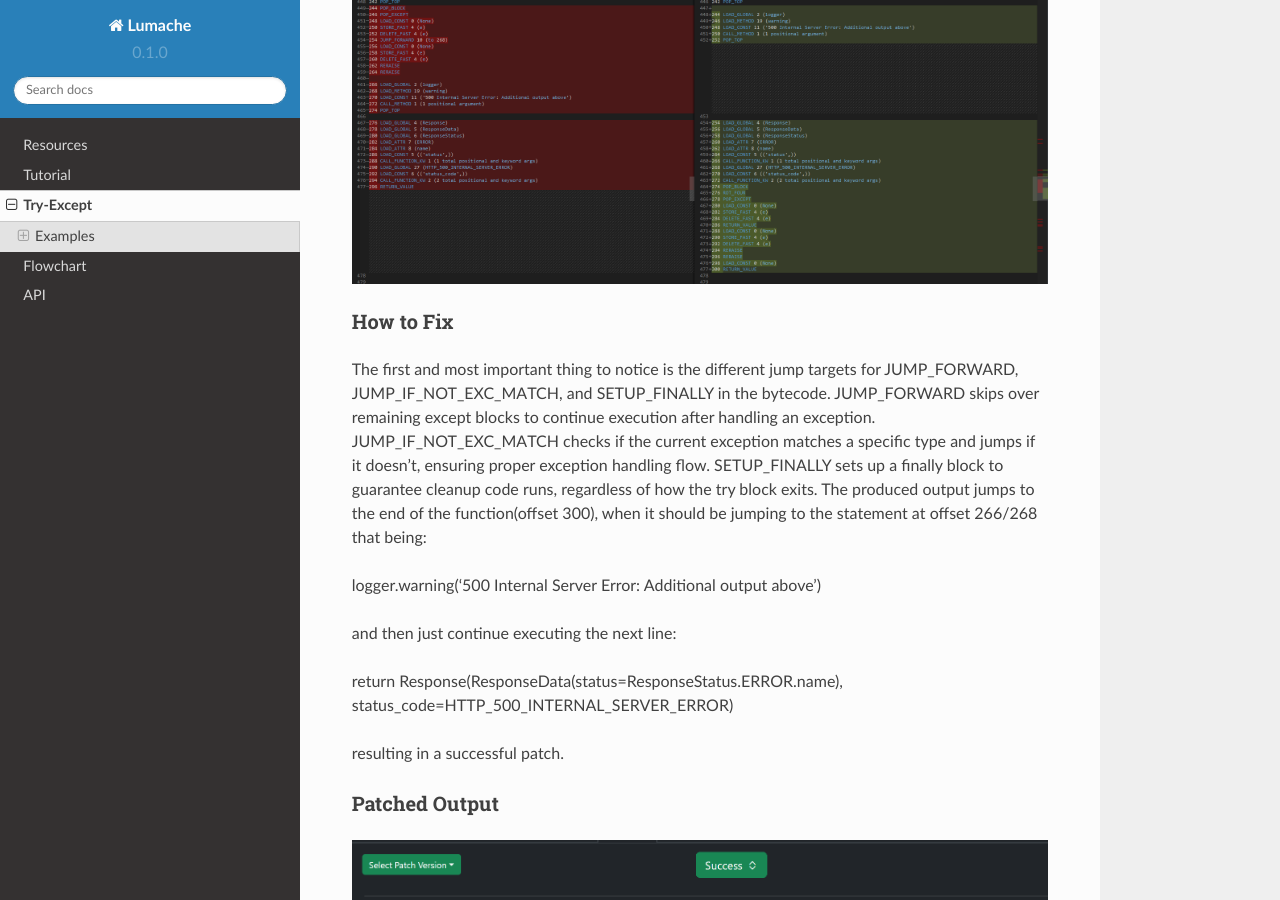
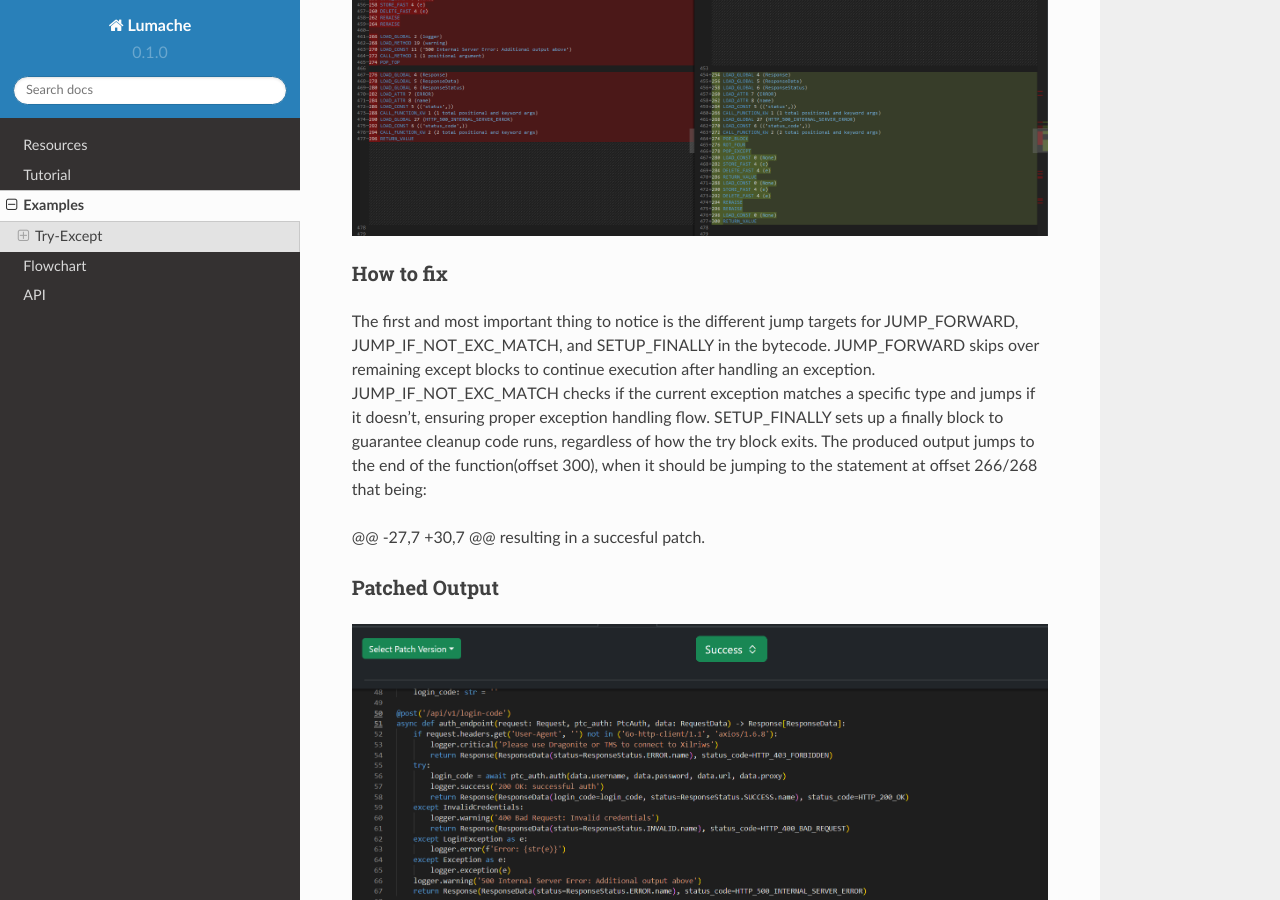
Before and after one commit to nachiketpandit101/pylingual-documentation, a Sphinx documentation site: the page built from docs/source/examples.rst, in a window 1280 px wide and 900 px high, scrolled down 1092 px. Built offline with Sphinx 7.4.7 and the Read the Docs theme 2.0.0, drawn with Linux system fonts in a browser that asks for light colours; pages that are not in the unit, such as notebooks, are missing from menus; some of the changed text lies outside the part shown.

Commit message:
Update examples.rst

```diff
--- a/docs/source/examples.rst
+++ b/docs/source/examples.rst
@@ -18,18 +15,13 @@ Relevant Bytecode Difference
 .. image:: bytecodep1.png
 .. image:: bytecodep2.png
 
-How to Fix
-+++++++++++
+How to fix
+++++++++++
 
 The first and most important thing to notice is the different jump targets for JUMP_FORWARD, JUMP_IF_NOT_EXC_MATCH, and SETUP_FINALLY in the bytecode. JUMP_FORWARD skips over remaining except blocks to continue execution after handling an exception. JUMP_IF_NOT_EXC_MATCH checks if the current exception matches a specific type and jumps if it doesn't, ensuring proper exception handling flow. SETUP_FINALLY sets up a finally block to guarantee cleanup code runs, regardless of how the try block exits. The produced output jumps to the end of the function(offset 300), when it should be jumping to the statement at offset 266/268 that being:
 
-logger.warning('500 Internal Server Error: Additional output above')
+@@ -27,7 +30,7 @@ resulting in a succesful patch.
 
-and then just continue executing the next line:
-
-return Response(ResponseData(status=ResponseStatus.ERROR.name), status_code=HTTP_500_INTERNAL_SERVER_ERROR)
-
-resulting in a successful patch.
 
 Patched Output
 ++++++++++++++
```
Also changed, not shown: other parts of docs/source/examples.rst (+3 -6 lines).
